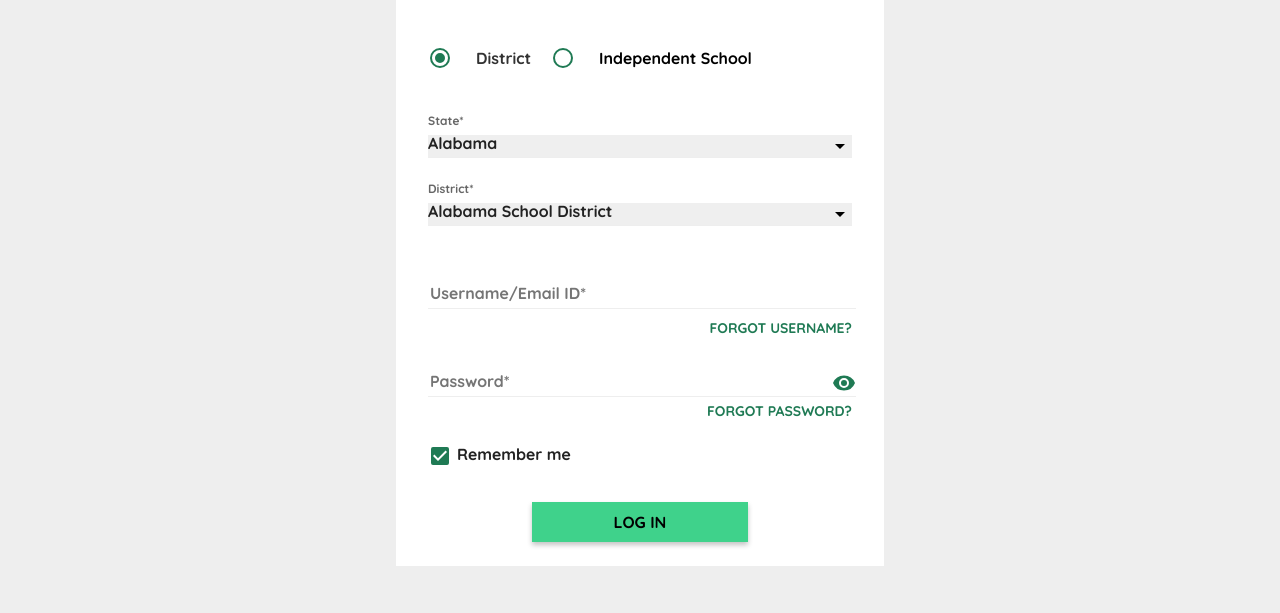
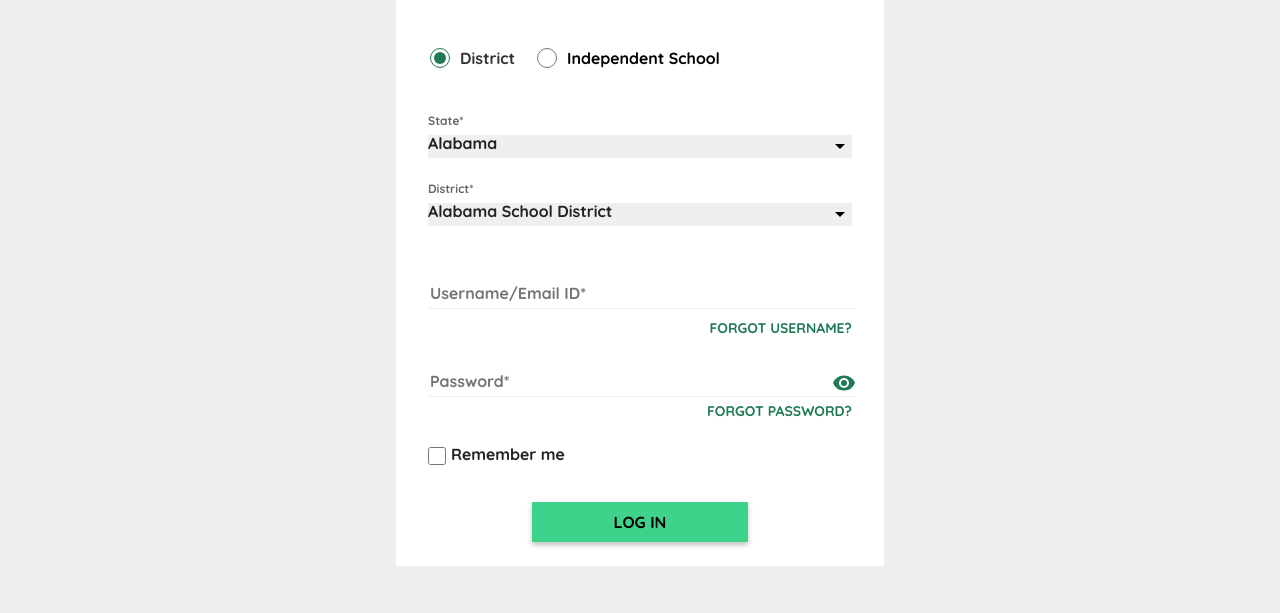
Before and after one commit to ansh-zeus/training, a plain HTML site: page 10-01-2023/login.html in a window 1280 px wide. Shown: the part 175-788 px from the top of the page. Drawn offline with Linux system fonts and the light colour scheme.

Commit message:
Remove unnecessary code

```diff
--- a/10-01-2023/login.css
+++ b/10-01-2023/login.css
@@ -36,6 +36,7 @@ body {
   background-color: #eeeeee;
   margin: 0;
   padding: 0;
+  accent-color: #1f7a54;
 }
 
 .header {
@@ -60,19 +61,22 @@ body {
   font-family: "Quicksand";
   font-weight: medium;
   display: flex;
-  /* justify-content: center; */
   align-items: center;
   font-size: 24px;
   margin-left: 32px;
 }
 
 .container__header > h4 {
-  /* justify-self: center; */
   margin-top: 22px;
   margin-left: 77px;
   color: #222222;
 }
-
+#District,
+#Independent_School {
+  width: 24px;
+  height: 20px;
+  margin: 0 8px 0 0;
+}
 .container__form {
   margin: auto 32px;
   font-family: "Quicksand";
@@ -82,7 +86,6 @@ body {
 .container__form__radio {
   display: flex;
   align-items: center;
-  /* flex-wrap: wrap; */
 }
 .container__form__radio > .radio2 {
   display: flex;
@@ -119,7 +122,6 @@ body {
   font-size: 16px;
   font-family: "Quicksand";
   font-weight: bold;
-  /* margin-top: 5px; */
   padding-bottom: 5px;
   width: 100%;
 }
@@ -135,7 +137,6 @@ body {
   font-size: 16px;
   font-family: "Quicksand";
   font-weight: bold;
-  /* margin-top: 5px; */
   padding-bottom: 5px;
   width: 100%;
 }
@@ -163,13 +164,6 @@ body {
   margin-top: 5px;
   margin-bottom: 0;
 }
-/* .container__form__details__password {
-  display: flex;
-}
-
-.container__form__details__password > img {
-  margin-left: auto;
-} */
 
 #password {
   border: none;
@@ -214,6 +208,12 @@ body {
   height: 40px;
   margin: 14px auto 24px auto;
   width: 215.5px;
+}
+
+#Remember_me {
+  height: 24px;
+  width: 18px;
+  margin: 0 5px 0 0;
 }
 
 .footer {
--- a/10-01-2023/login.html
+++ b/10-01-2023/login.html
@@ -19,56 +19,62 @@
         <img src="icons/back.svg" alt="Back Arrow Icon" />
         <h4>Log in with Quantum</h4>
       </div>
+      <form action="#">
         <div class="container__form">
           <div class="container__form__radio">
-          <img src="icons/radio-button-on.svg" alt="radio button on" />
+            <input
+              type="radio"
+              id="District"
+              value="District"
+              name="radio"
+              checked
+            />
             <h4>District</h4>
             <div class="radio2">
-            <img src="icons/radio-button-off.svg" alt="radio button off" />
+              <input
+                type="radio"
+                id="Independent_School"
+                value="Independent School"
+                name="radio"
+              />
               <h4>Independent School</h4>
             </div>
           </div>
           <div class="container__form__details">
             <h5>State*</h5>
-          <!-- <div class="container__form__details__dropdowns">
-            <h4>Alabama</h4>
-            <img src="icons/arrow-down.svg" alt="down arrow" />
-          </div> -->
+
             <select name="state" id="state">
               <option value="Alabama" selected>Alabama</option>
               <option value="more">more</option>
             </select>
             <h5 id="container__form___details__district">District*</h5>
-          <!-- <div class="container__form__details__dropdowns">
-            <h4>Alabama School District</h4>
-            <img src="icons/arrow-down.svg" alt="down arrow" />
-          </div> -->
             <select name="state" id="district_state">
               <option value="Alabama School District" selected>
                 Alabama School District
               </option>
               <option value="more">more</option>
             </select>
-          <!-- <h4 id="username">Username/Email ID*</h4> -->
-          <input type="text" placeholder="Username/Email ID*" id="username" />
+            <input
+              type="text"
+              placeholder="Username/Email ID*"
+              id="username"
+              required
+            />
             <div class="container__form__details__forgot">
               <h6>FORGOT USERNAME?</h6>
             </div>
-          <!-- <div class="container__form__details__password">
-            <h4 id="password">Password*</h4>
-            <img src="icons/preview.svg" alt="Preview icon" />
-          </div> -->
             <input
               type="password"
               name=""
               id="password"
               placeholder="Password*"
+              required
             />
             <div class="container__form__details__forgot">
               <h6>FORGOT PASSWORD?</h6>
             </div>
             <div class="container__form__details__remember">
-            <img src="icons/checkbox-checked.svg" alt="Checked Checkbox" />
+              <input type="checkbox" name="" id="Remember_me" />
               <h4>Remember me</h4>
             </div>
           </div>
@@ -76,6 +82,7 @@
             <button>LOG IN</button>
           </div>
         </div>
+      </form>
     </div>
     <div class="footer">
       <div class="footer__contacts">
```
Lines whose indentation alone changed are shown as unchanged.
